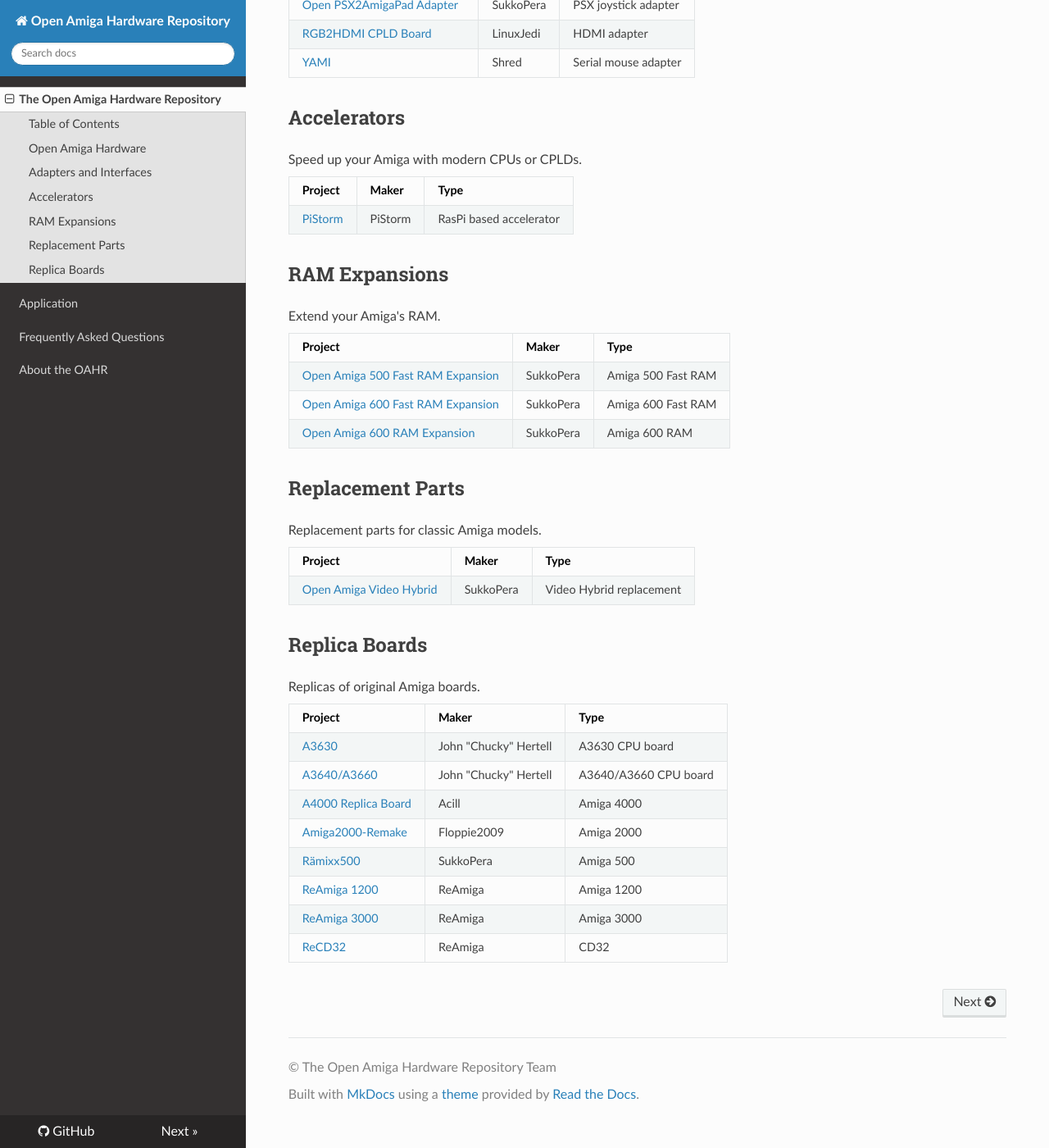
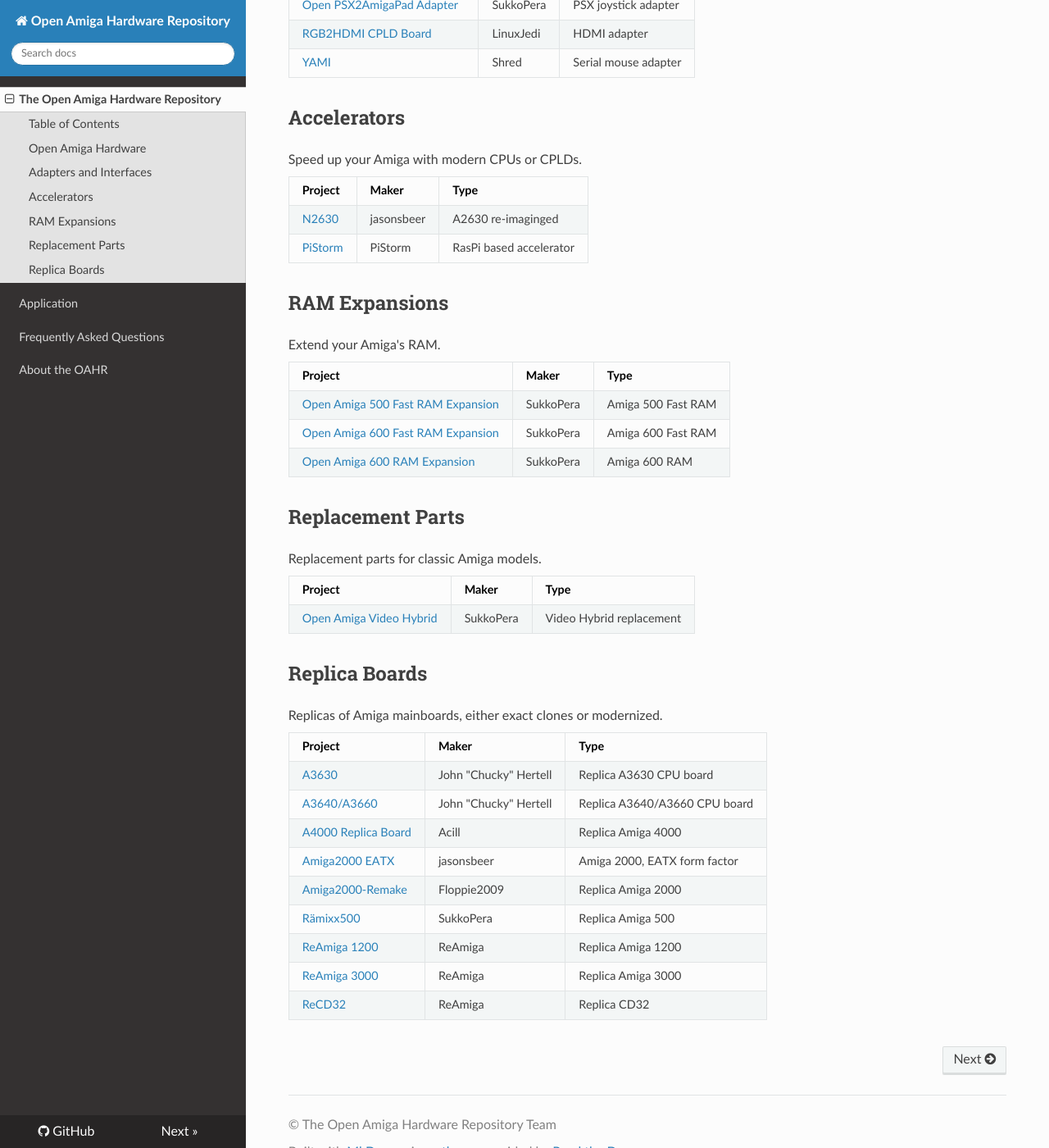
Before and after one commit to oahr/oahr, an MkDocs documentation site: the page built from src/index.md, in a window 1280 px wide and 1400 px high, scrolled down 966 px. Shown: the whole window at 82% size. Built offline with MkDocs 1.6.1, drawn with Linux system fonts in a browser that asks for light colours.

Commit message:
Add projects by jasonsbeer

```diff
--- a/src/index.md
+++ b/src/index.md
@@ -40,6 +40,7 @@
 
 | Project  | Maker | Type |
 | -------- | ----- | ---- |
+| [N2630](https://github.com/jasonsbeer/Amiga-N2630) | jasonsbeer | A2630 re-imaginged |
 | [PiStorm](https://github.com/captain-amygdala/pistorm) | PiStorm | RasPi based accelerator |
 
 ## RAM Expansions
@@ -62,15 +63,16 @@
 
 ## Replica Boards
 
-Replicas of original Amiga boards.
+Replicas of Amiga mainboards, either exact clones or modernized.
 
 | Project  | Maker | Type |
 | -------- | ----- | ---- |
-| [A3630](https://www.reamiga.info/?page_id=44) | John "Chucky" Hertell | A3630 CPU board |
-| [A3640/A3660](https://www.reamiga.info/?page_id=55)| John "Chucky" Hertell | A3640/A3660 CPU board |
-| [A4000 Replica Board](https://github.com/Acill/A4000RevB) | Acill | Amiga 4000 |
-| [Amiga2000-Remake](https://github.com/Floppie209/Amiga2000-remake) | Floppie2009 | Amiga 2000 |
-| [Rämixx500](https://github.com/SukkoPera/Raemixx500) | SukkoPera | Amiga 500 |
-| [ReAmiga 1200](https://www.reamiga.info/?page_id=38) | ReAmiga | Amiga 1200 |
-| [ReAmiga 3000](https://www.reamiga.info/?page_id=40) | ReAmiga | Amiga 3000 |
-| [ReCD32](https://www.reamiga.info/?page_id=148) | ReAmiga | CD32 |
+| [A3630](https://www.reamiga.info/?page_id=44) | John "Chucky" Hertell | Replica A3630 CPU board |
+| [A3640/A3660](https://www.reamiga.info/?page_id=55)| John "Chucky" Hertell | Replica A3640/A3660 CPU board |
+| [A4000 Replica Board](https://github.com/Acill/A4000RevB) | Acill | Replica Amiga 4000 |
+| [Amiga2000 EATX](https://github.com/jasonsbeer/Amiga-2000-EATX) | jasonsbeer | Amiga 2000, EATX form factor |
+| [Amiga2000-Remake](https://github.com/Floppie209/Amiga2000-remake) | Floppie2009 | Replica Amiga 2000 |
+| [Rämixx500](https://github.com/SukkoPera/Raemixx500) | SukkoPera | Replica Amiga 500 |
+| [ReAmiga 1200](https://www.reamiga.info/?page_id=38) | ReAmiga | Replica Amiga 1200 |
+| [ReAmiga 3000](https://www.reamiga.info/?page_id=40) | ReAmiga | Replica Amiga 3000 |
+| [ReCD32](https://www.reamiga.info/?page_id=148) | ReAmiga | Replica CD32 |
```
Also changed, not shown: docs/index.html (+20 -10 lines), docs/search/search_index.json (+1 -1 lines), docs/sitemap.xml (+4 -4 lines), 1 other file.
